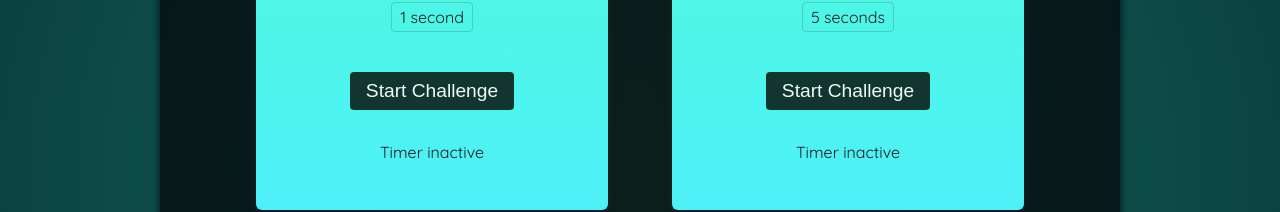
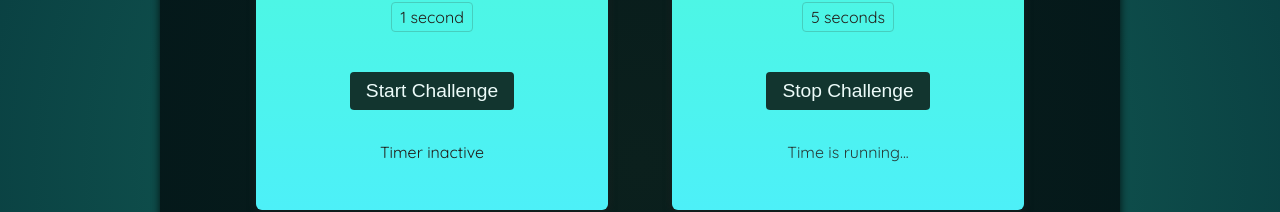
Before and after one commit to Matatov1989/React-Refs-Portals-Start, a React (Vite) app: page / in a window 1280 px wide. Shown: the part 400-612 px from the top of the page. Built offline with nearby package versions, Linux system fonts and the light colour scheme; a web font is replaced by a local one.

Commit message:
use refs & state

```diff
--- a/src/components/TimerChallenge.jsx
+++ b/src/components/TimerChallenge.jsx
@@ -7,20 +7,25 @@ export default function TimerChallenge({ title, targetTime }) {
     const timer = useRef();
     const dialog = useRef();
 
-    const [timerStarted, setTimerStarted] = useState(false);
-    const [timerExpired, setTimerExpired] = useState(false);
+    const [timeRemaining, setTimeRemaining] = useState(targetTime + 1000);
+
+    const timerIsActive = timeRemaining > 0 && timeRemaining < targetTime * 1000;
+
+    if (timeRemaining <= 0) {
+        clearInterval(timer.current);
+        setTimeRemaining(targetTime * 1000);
+        dialog.current.open();
+    }
 
     function handleStart() {
-        timer.current = setTimeout(() => {
-            setTimerExpired(true);
-            dialog.current.open();
-        }, targetTime * 1000);
-
-        setTimerStarted(true);
+        timer.current = setInterval(() => {
+            setTimeRemaining(prevTimeRemaining => prevTimeRemaining - 10);
+        }, 10);
     }
 
     function handleStop() {
-        clearTimeout(timer.current);
+        dialog.current.open();
+        clearInterval(timer.current);
     }
 
     return (
@@ -32,12 +37,12 @@ export default function TimerChallenge({ title, targetTime }) {
                 {targetTime} second{targetTime > 1 ? 's' : ''}
             </p>
             <p>
-                <button onClick={timerStarted ? handleStop : handleStart}>
-                    {timerStarted ? 'Stop' : 'Start'} Challenge
+                <button onClick={timerIsActive ? handleStop : handleStart}>
+                    {timerIsActive ? 'Stop' : 'Start'} Challenge
                 </button>
             </p>
-            <p className={timerStarted ? 'active' : undefined}>
-                {timerStarted ? 'Time is running...' : 'Timer inactive'}
+            <p className={timerIsActive ? 'active' : undefined}>
+                {timerIsActive ? 'Time is running...' : 'Timer inactive'}
             </p>
         </section>
         </>
```
